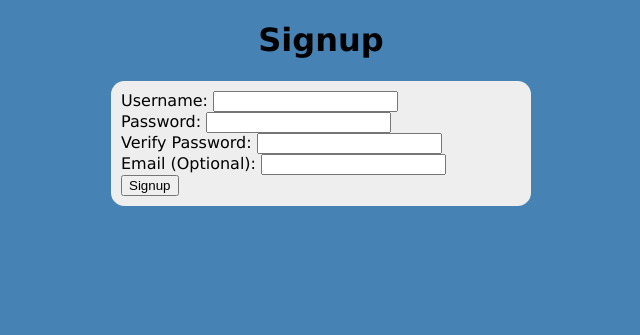
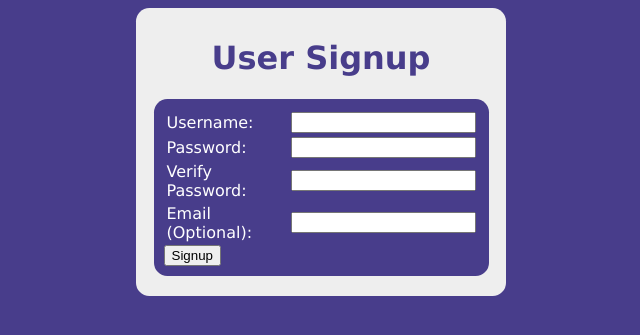
Before and after one commit to campbellthomas10/user-signup, a Flask app: page /signup in a window 1280 px wide. Shown: the top 335 px of the page, without its empty margins (319-959 px from the left). Run offline with Flask 2, Linux system fonts and the light colour scheme.

Commit message:
made it look cleaner

```diff
--- a/templates/signup.html
+++ b/templates/signup.html
@@ -8,48 +8,80 @@
                 }
                 h1 {
                     text-align: center;
+                    color: darkslateblue;
                 }
                 form {
-                    background-color: #eee;
+                    background-color: darkslateblue;
                     border-radius: 10pt;
-                    width: 400px;
+                    width: 90%;
                     padding: 10px;
                     margin: 10px auto;
                 }
                 body{
                     font-family: Verdana, sans-seriff;
-                    background-color:steelblue;
+                    background-color: darkslateblue;
+                    color: white;
                 }
+                .main {
+                    background-color: #eee;
+                    border-radius: 10pt;
+                    padding: 10px;
+                    width: 350px;
+                    margin: 0 auto;
+                }
+
         </style>
     <body>
-        <h1>Signup</h1>
+        <div class="main">
+
+        <h1>User Signup</h1>
         <form action="/signup" method="POST">
-            <label>Username:
+
+            <table>
+                <tr>
+                    <td>
+                        <label for="username">Username:</label>
+                    </td>
+                    <td>
                         <input type="text" min=3 max=20 name="username" value='{{username}}' />
                         <span class="error">{{username_error}}</span>
-            </label>
-            <br />
+                    </td>
+                </tr>
 
-
-            <label>Password:
+                <tr>
+                    <td>
+                        <label for="password">Password:</label>
+                    </td>
+                    <td>
                         <input type="password" min=3 max=20 name="password" />
                         <span class="error">{{password_error}}</span>
-            </label>
-            <br />
+                    </td>
+                </tr>
 
-            <label>Verify Password:
+                <tr>
+                    <td>
+                        <label for="verified">Verify Password:</label>
+                    </td>
+                    <td>
                         <input type="password" min=3 max=20 name="verified" />
                         <span class="error">{{verification_error}}</span>
-            </label>
-            <br />
+                    </td>
+                </tr>
 
-            <label>Email (Optional):
+                <tr>
+                    <td>
+                        <label for="email">Email (Optional):</label>
+                    </td>
+                    <td>
                         <input type="email" name="email" value='{{email}}' />
                         <span class="error">{{email_error}}</span>
-            </label>
-            <br />
+                    </td>
+                </tr>
+            </table>
 
             <input type="submit" value="Signup" />
         </form>
+
+    </div>
     </body>
 {% endblock %}
```
Also changed, not shown: main.py (+15 -0 lines). Lines whose indentation alone changed are shown as unchanged.
